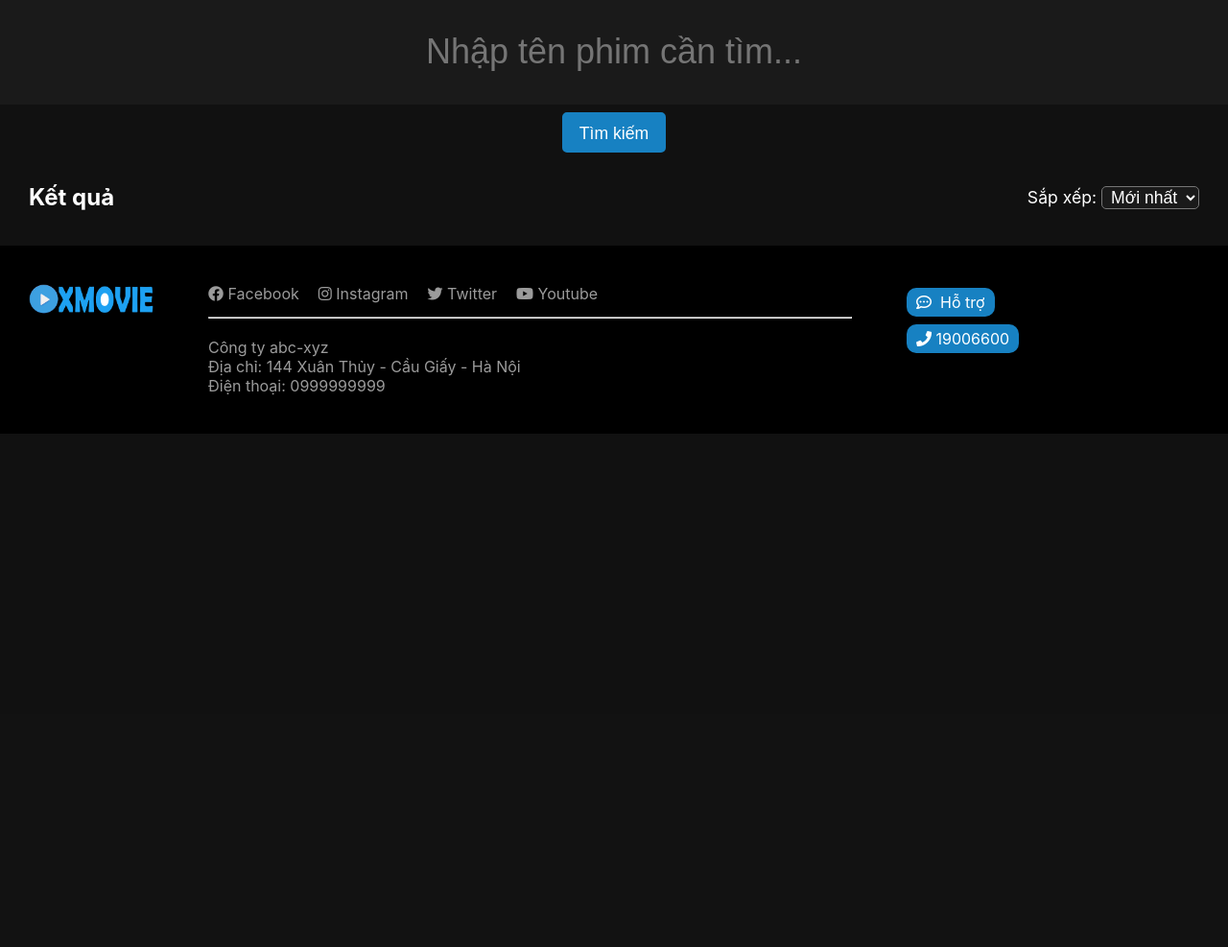
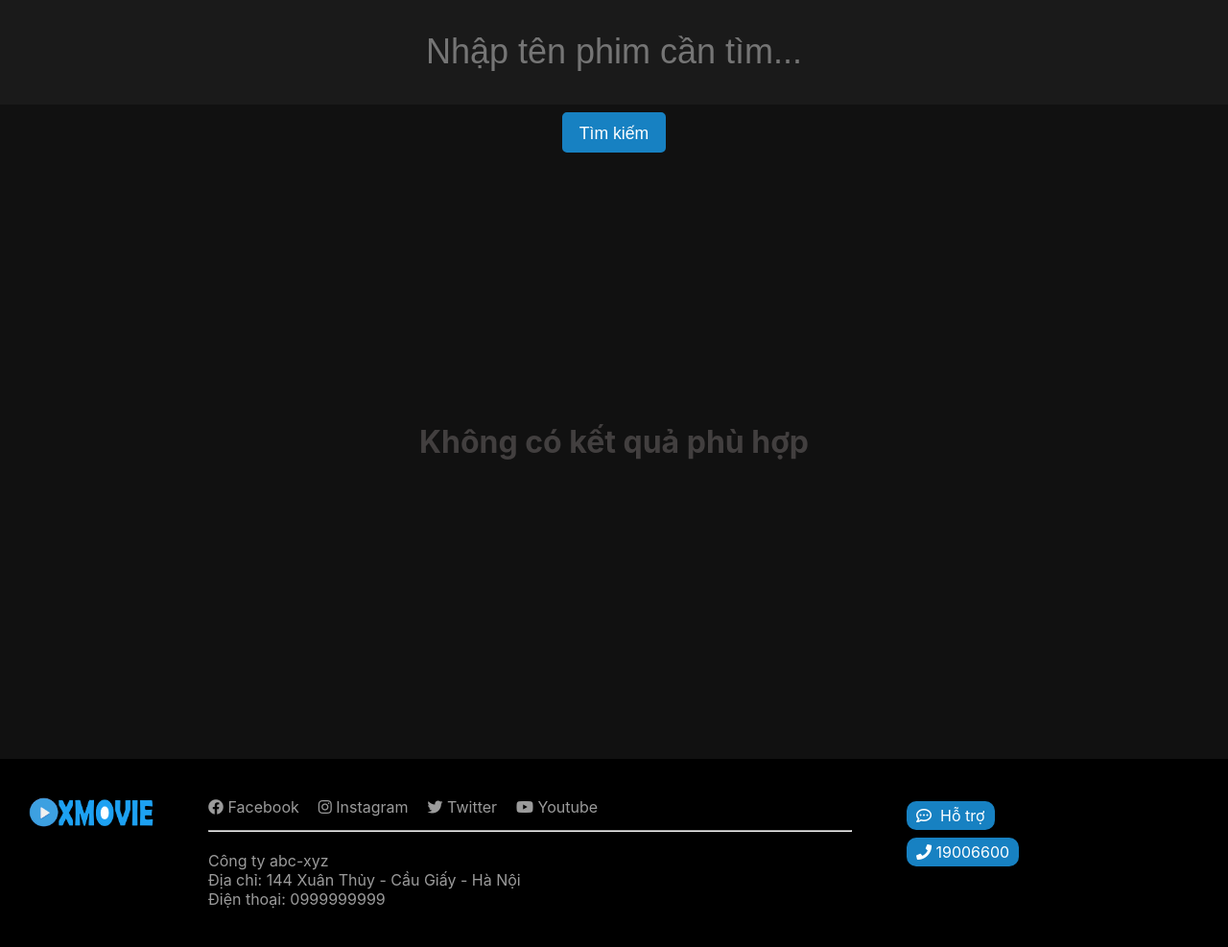
Before and after one commit to ain186/xmovies, a PHP site: page /search.php?key=1 in a window 1280 px wide. Shown: the part 56-1043 px from the top of the page at 96% size. Before the commit the page ends 508 px from the top, so only its background shows below. Run offline with PHP 8.4, Linux system fonts and the light colour scheme; data comes from the database, SQL or seed files in the repository; tables that the repository leaves empty hold one stand-in row (values such as "Sample post"); data that the repository does not hold is empty; some libraries are stand-ins or nearby versions.

Commit message:
Update search

```diff
--- a/css/search.css
+++ b/css/search.css
@@ -58,6 +58,14 @@
 .empty {
   height: 600px;
 }
+.nonResult {
+  height: 600px;
+}
+.nonResult h1 {
+  color: rgb(66, 63, 63);
+  text-align: center;
+  padding-top: 250px;
+}
 @media only screen and (max-width: 650px) {
   .search-header {
     height: 70px;
--- a/search.php
+++ b/search.php
@@ -37,6 +37,9 @@ $key = $_GET['key'];
         $tmp = $_POST['name'];
         header("location:search.php?key=$tmp");
     }
+    $sql_search = "select * from movie where movie_name like '%$key%'";
+    $run_search = mysqli_query($conn, $sql_search);
+    $rows = mysqli_num_rows($run_search);
     ?>
     <div class="main-search">
         <form action="" method="post">
@@ -47,7 +50,10 @@ $key = $_GET['key'];
                 <button type="submit" id="sbtn" name="sbtn">Tìm kiếm</button>
             </div>
             <div class="empty" style="display: <?php if ($key != "") echo 'none' ?>"></div>
-            <div class="container" style="display: <?php if ($key == "") echo 'none' ?>">
+            <div class="nonResult" style="display: <?php if ($rows > 0) echo 'none' ?>">
+                <h1>Không có kết quả phù hợp</h1>
+            </div>
+            <div class="container" style="display: <?php if ($key == "" or $rows == 0) echo 'none' ?>">
                 <div class="result-header">
                     <div>
                         <h2>Kết quả</h2>
```
